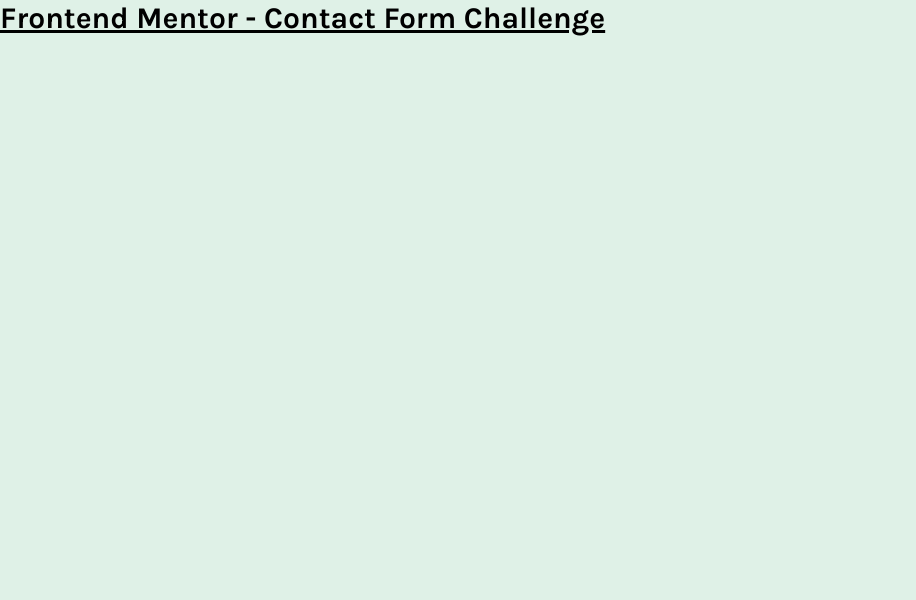
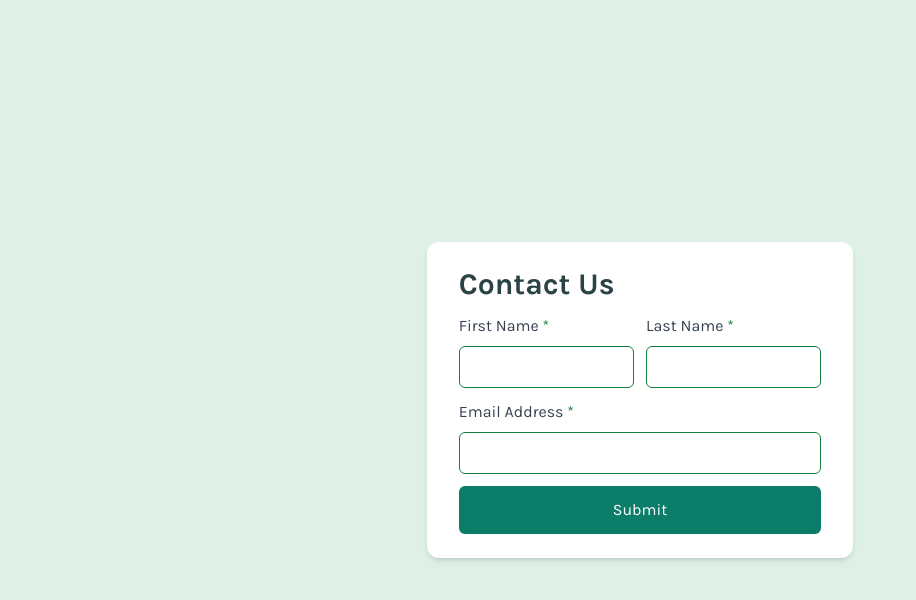
Before and after one commit to UmerNasir-2000/fem-contact-form, a React (Vite) app: page / in a window 1280 px wide. Shown: the top 600 px of the page, without its empty margins (0-916 px from the left). Built offline with nearby package versions, Linux system fonts and the light colour scheme.

Commit message:
feat: add text inputs for contact form

```diff
--- a/src/App.tsx
+++ b/src/App.tsx
@@ -1,8 +1,10 @@
+import ContactForm from "./components/contactForm";
+
 function App() {
   return (
-    <div className="text-3xl font-bold underline">
-      Frontend Mentor - Contact Form Challenge
-    </div>
+    <section className="min-h-screen flex justify-center items-center">
+      <ContactForm />
+    </section>
   );
 }
 
--- /dev/null
+++ b/src/components/contactForm/index.tsx
@@ -0,0 +1,51 @@
+const ContactForm = () => {
+  return (
+    <form className="bg-white p-6 px-8 rounded-xl shadow-md w-1/3">
+      <h2 className="text-3xl font-bold text-grey-900">Contact Us</h2>
+      <div className="flex gap-3 my-3">
+        <div className="space-y-2 w-1/2">
+          <label
+            htmlFor="firstName"
+            className="block font-medium text-gray-700"
+          >
+            First Name <span className="text-green-700">*</span>
+          </label>
+          <input
+            type="text"
+            id="firstName"
+            className="w-full p-2 rounded-md border border-green-700 focus:border-green-700 focus:outline-none"
+          />
+        </div>
+        <div className="space-y-2 w-1/2">
+          <label htmlFor="lastName" className="block font-medium text-gray-700">
+            Last Name <span className="text-green-700">*</span>
+          </label>
+          <input
+            type="text"
+            id="lastName"
+            className="p-2 w-full rounded-md border border-green-700 focus:border-green-700 focus:outline-none"
+          />
+        </div>
+      </div>
+      <div className="">
+        <div className="space-y-2 w-full">
+          <label htmlFor="email" className="block font-medium text-gray-700">
+            Email Address <span className="text-green-700">*</span>
+          </label>
+          <input
+            type="email"
+            id="email"
+            className="p-2 w-full rounded-md border border-green-700 focus:border-green-700 focus:outline-none"
+          />
+        </div>
+      </div>
+      <div className="mt-3">
+        <button className="bg-green-600 text-white w-full px-2 py-3 rounded-md transition-opacity hover:bg-green-600/70">
+          Submit
+        </button>
+      </div>
+    </form>
+  );
+};
+
+export default ContactForm;
```
